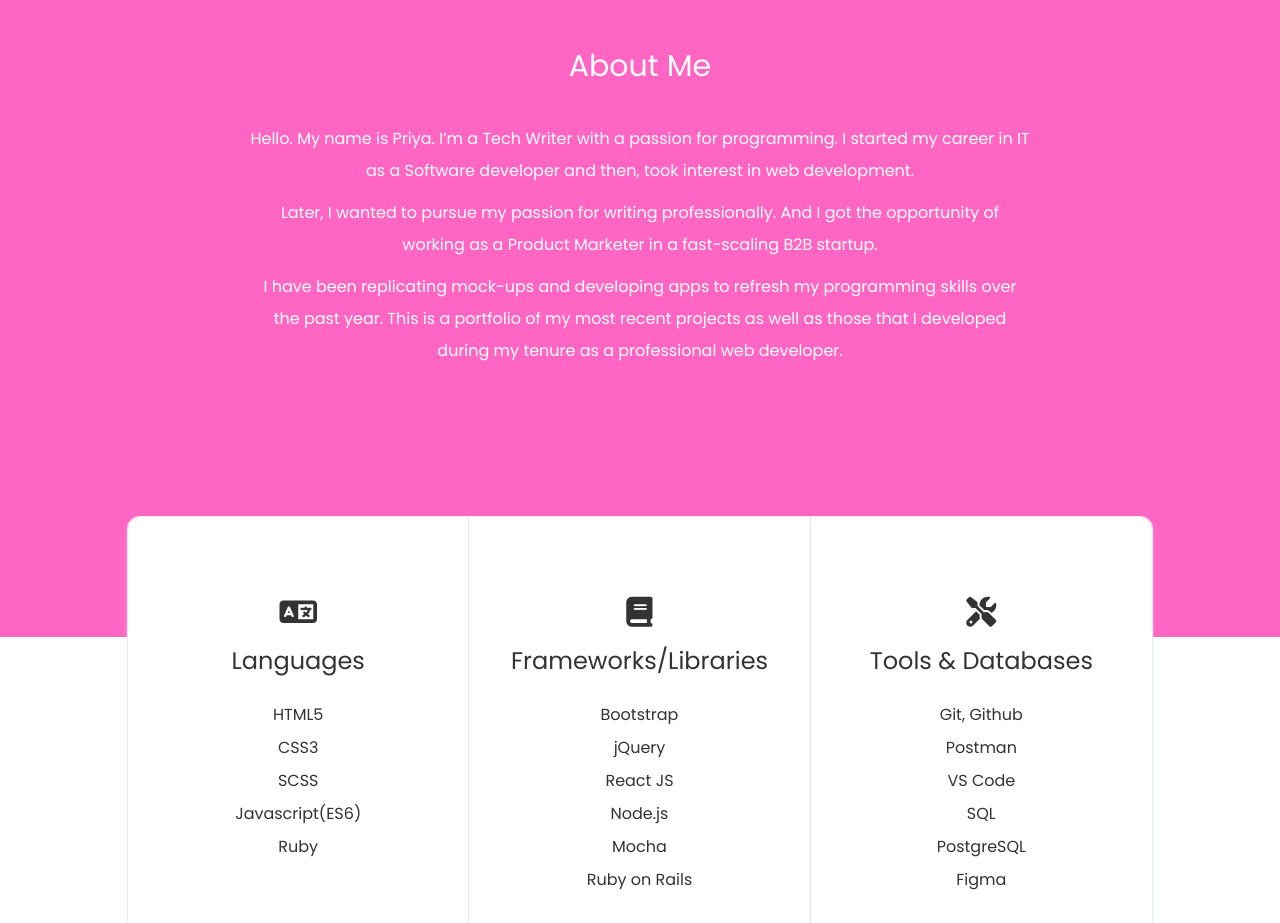
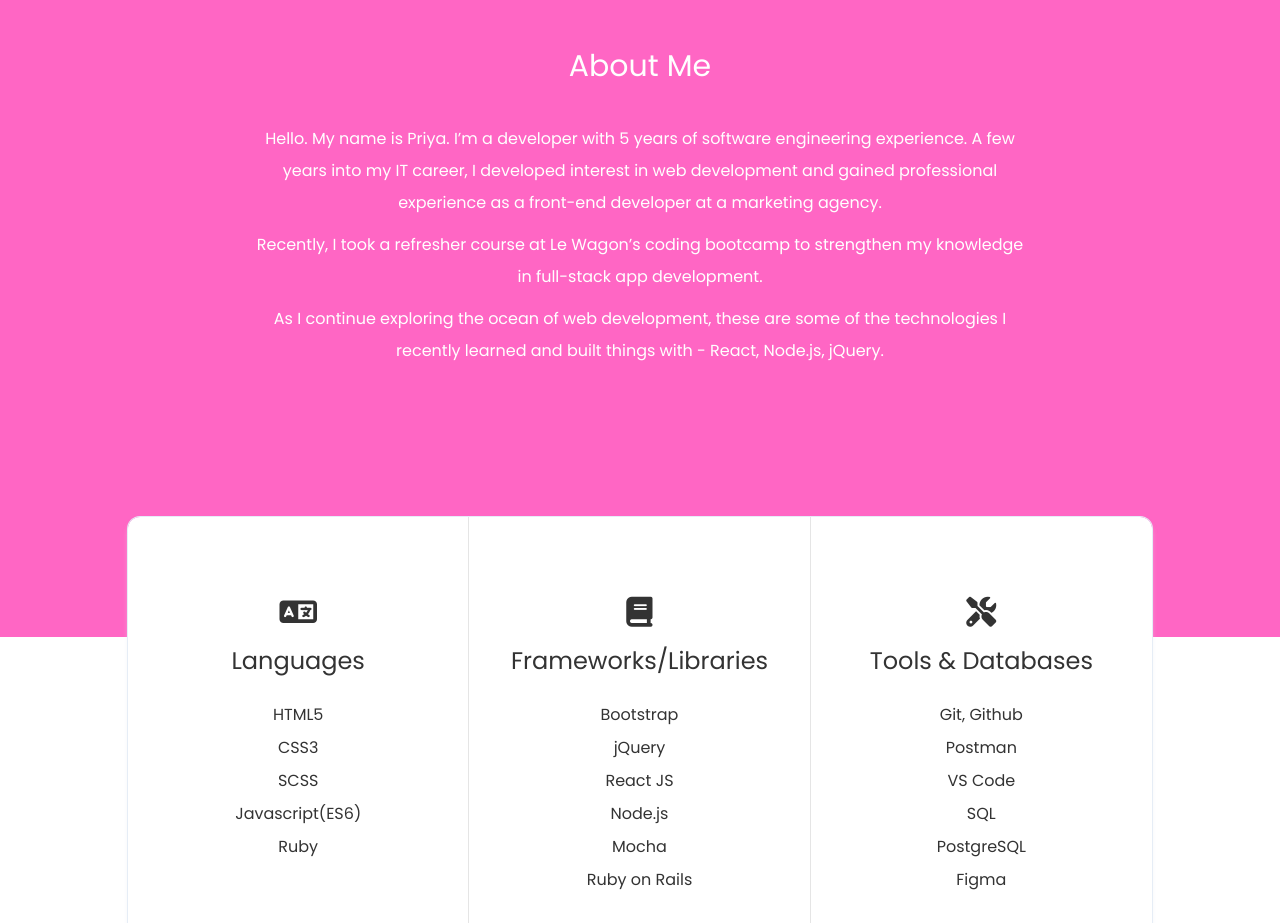
Before and after one commit to impriyashankar/Portfolio-website, a plain HTML site: page index.html in a window 1280 px wide. Shown: the part 900-1823 px from the top of the page. Drawn offline with nearby package versions, Linux system fonts and the light colour scheme.

Commit message:
Update index.html - changed desc from writer to dev

```diff
--- a/index.html
+++ b/index.html
@@ -100,13 +100,15 @@
         About Me
       </h2>
       <div class="content">
-        <p>Hello. My name is Priya. I’m a Tech Writer with a passion for programming. I started my career in IT as a Software developer and then, took interest in web development.</p>
+        <p>Hello. My name is Priya. I’m a developer with 5 years of software engineering experience. A few years into my
+          IT career, I developed interest in web development and gained professional experience as a front-end developer
+          at a marketing agency.</p>
 
-        <p>Later, I wanted to pursue my passion for writing professionally. And I got the opportunity of working as a Product Marketer in a fast-scaling B2B startup. </p>
+        <p>Recently, I took a refresher course at Le Wagon’s coding bootcamp to strengthen my knowledge in full-stack
+          app development. </p>
 
-        <p>I have been replicating mock-ups and developing apps to refresh my programming skills over the past year. This is a portfolio of my most recent projects as well as those that I developed during my tenure as a professional web developer.
-
-        </p>
+        <p>As I continue exploring the ocean of web development, these are some of the technologies I recently learned
+          and built things with - React, Node.js, jQuery.</p>
       </div>
   </section>
 
```
